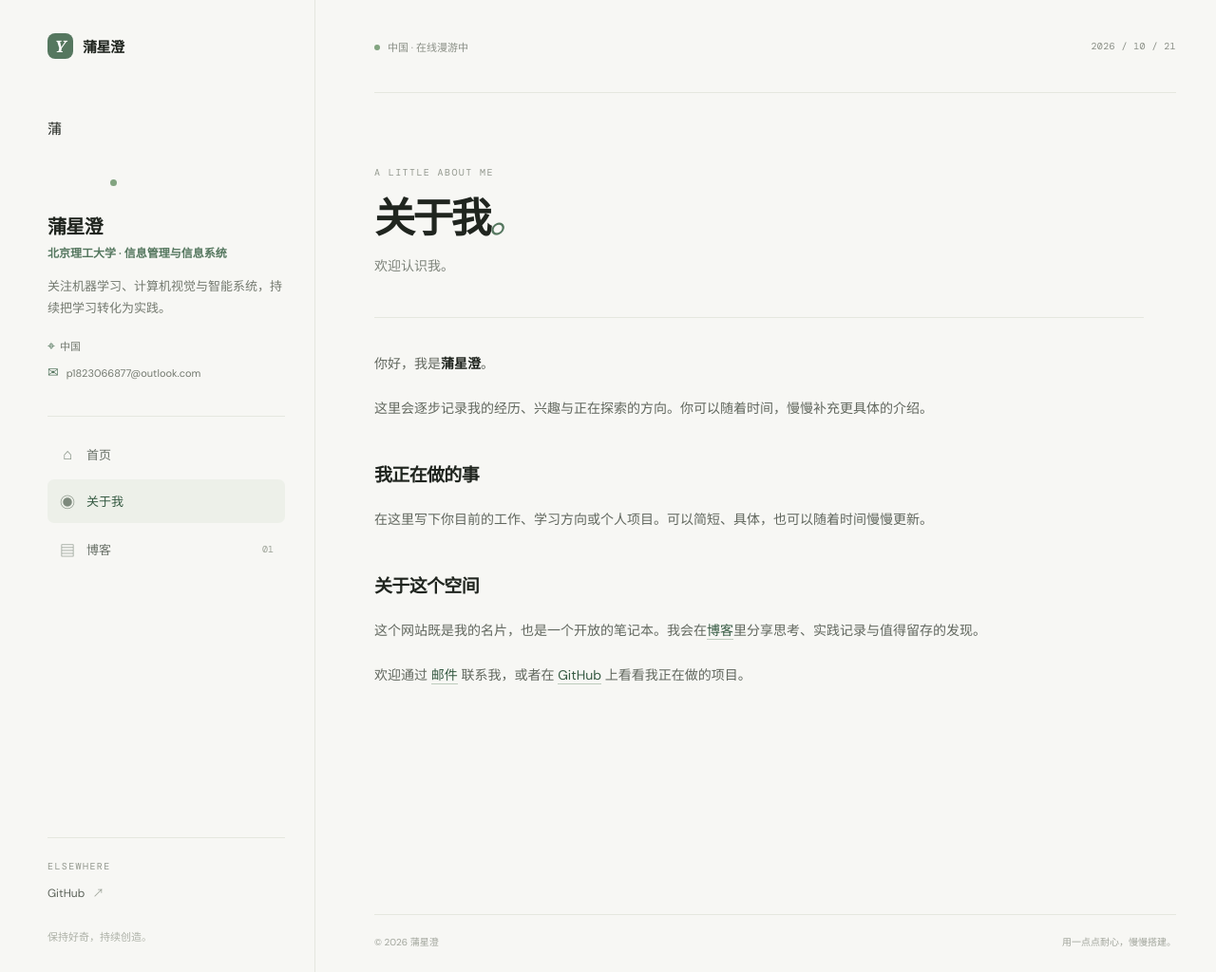
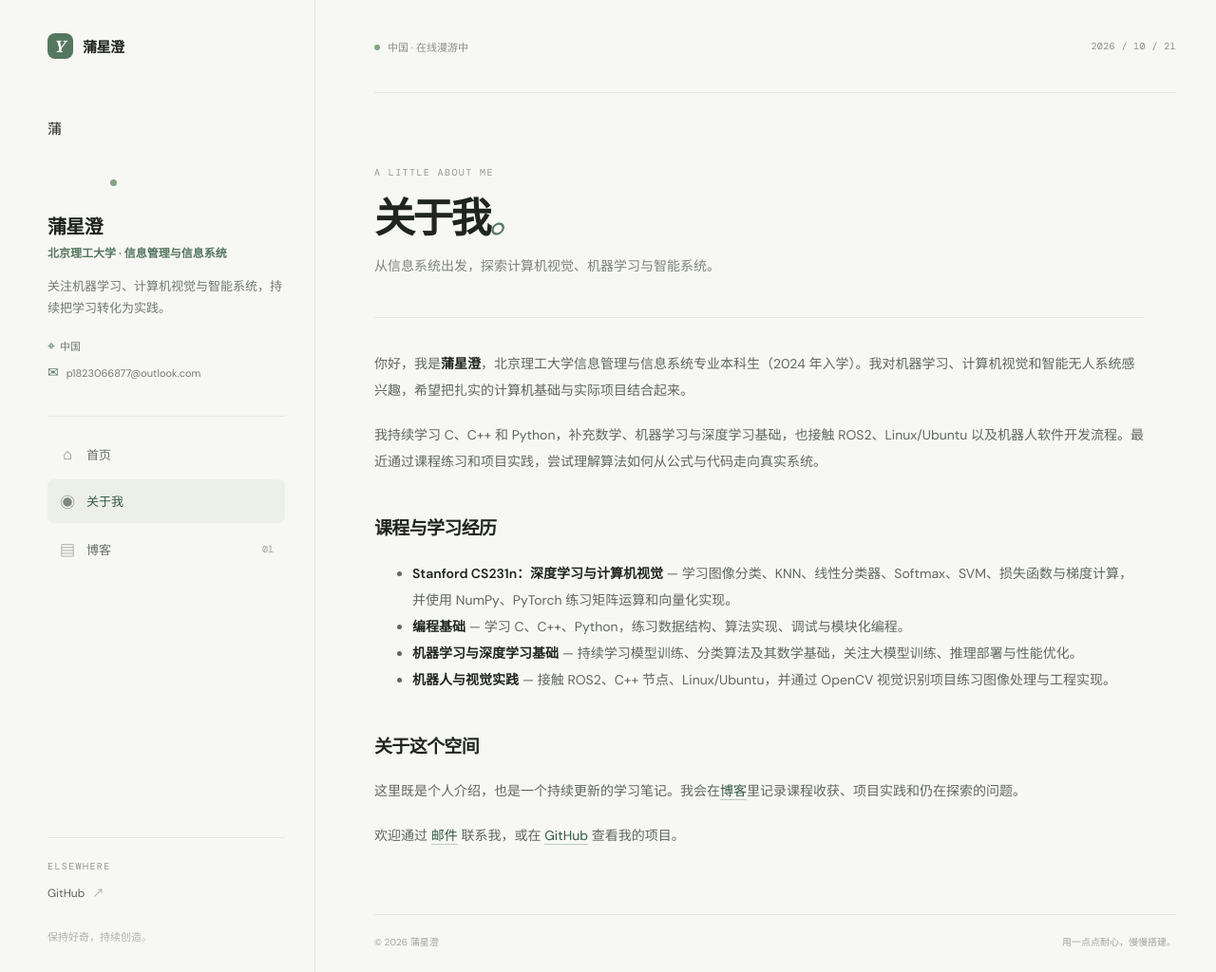
Before and after one commit to MAChine110p/pxc, a Jekyll site: the page built from _pages/about.md, in a window 1280 px wide and 1024 px high. Shown: the whole window at 95% size. Built offline with Jekyll 4.4.1, drawn with Linux system fonts in a browser that asks for light colours.

Commit message:
Update profile with _pages/about.md

```diff
--- a/_pages/about.md
+++ b/_pages/about.md
@@ -6,14 +6,19 @@ permalink: /about/
 <section class="page-heading">
   <p class="eyebrow">A LITTLE ABOUT ME</p>
   <h1>关于我<span class="accent">。</span></h1>
-  <p class="lead">欢迎认识我。</p>
+  <p class="lead">从信息系统出发，探索计算机视觉、机器学习与智能系统。</p>
 </section>
 <article class="prose about-copy">
-  <p>你好，我是<strong>{{ site.author.name }}</strong>。</p>
-  <p>这里会逐步记录我的经历、兴趣与正在探索的方向。你可以随着时间，慢慢补充更具体的介绍。</p>
-  <h2>我正在做的事</h2>
-  <p>在这里写下你目前的工作、学习方向或个人项目。可以简短、具体，也可以随着时间慢慢更新。</p>
+  <p>你好，我是<strong>{{ site.author.name }}</strong>，北京理工大学信息管理与信息系统专业本科生（2024 年入学）。我对机器学习、计算机视觉和智能无人系统感兴趣，希望把扎实的计算机基础与实际项目结合起来。</p>
+  <p>我持续学习 C、C++ 和 Python，补充数学、机器学习与深度学习基础，也接触 ROS2、Linux/Ubuntu 以及机器人软件开发流程。最近通过课程练习和项目实践，尝试理解算法如何从公式与代码走向真实系统。</p>
+  <h2>课程与学习经历</h2>
+  <ul>
+    <li><strong>Stanford CS231n：深度学习与计算机视觉</strong> — 学习图像分类、KNN、线性分类器、Softmax、SVM、损失函数与梯度计算，并使用 NumPy、PyTorch 练习矩阵运算和向量化实现。</li>
+    <li><strong>编程基础</strong> — 学习 C、C++、Python，练习数据结构、算法实现、调试与模块化编程。</li>
+    <li><strong>机器学习与深度学习基础</strong> — 持续学习模型训练、分类算法及其数学基础，关注大模型训练、推理部署与性能优化。</li>
+    <li><strong>机器人与视觉实践</strong> — 接触 ROS2、C++ 节点、Linux/Ubuntu，并通过 OpenCV 视觉识别项目练习图像处理与工程实现。</li>
+  </ul>
   <h2>关于这个空间</h2>
-  <p>这个网站既是我的名片，也是一个开放的笔记本。我会在<a href="{{ '/blog/' | relative_url }}">博客</a>里分享思考、实践记录与值得留存的发现。</p>
-  <p>欢迎通过 <a href="mailto:{{ site.author.email }}">邮件</a> 联系我，或者在 <a href="{{ site.author.github }}">GitHub</a> 上看看我正在做的项目。</p>
+  <p>这里既是个人介绍，也是一个持续更新的学习笔记。我会在<a href="{{ '/blog/' | relative_url }}">博客</a>里记录课程收获、项目实践和仍在探索的问题。</p>
+  <p>欢迎通过 <a href="mailto:{{ site.author.email }}">邮件</a> 联系我，或在 <a href="{{ site.author.github }}">GitHub</a> 查看我的项目。</p>
 </article>
```
